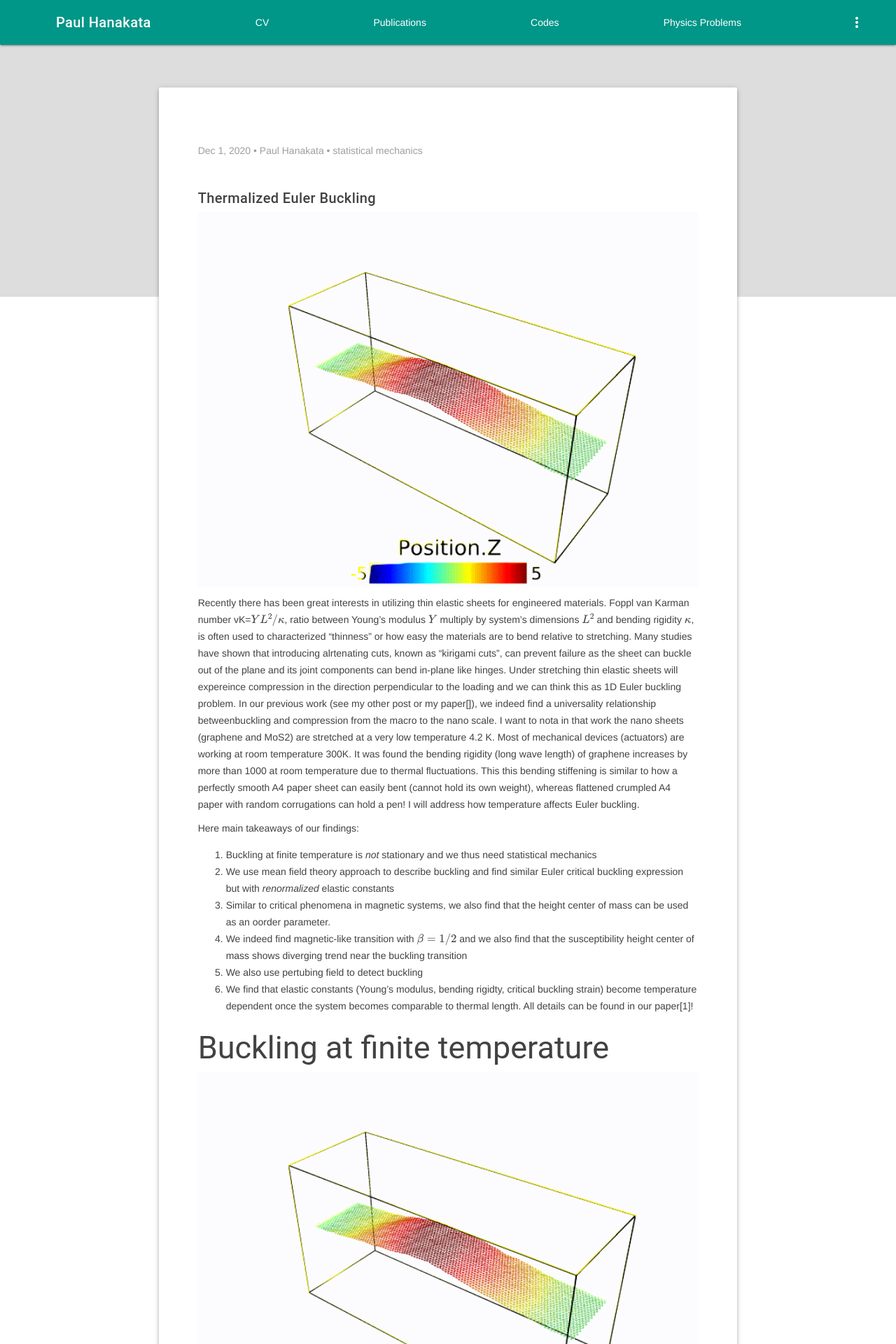
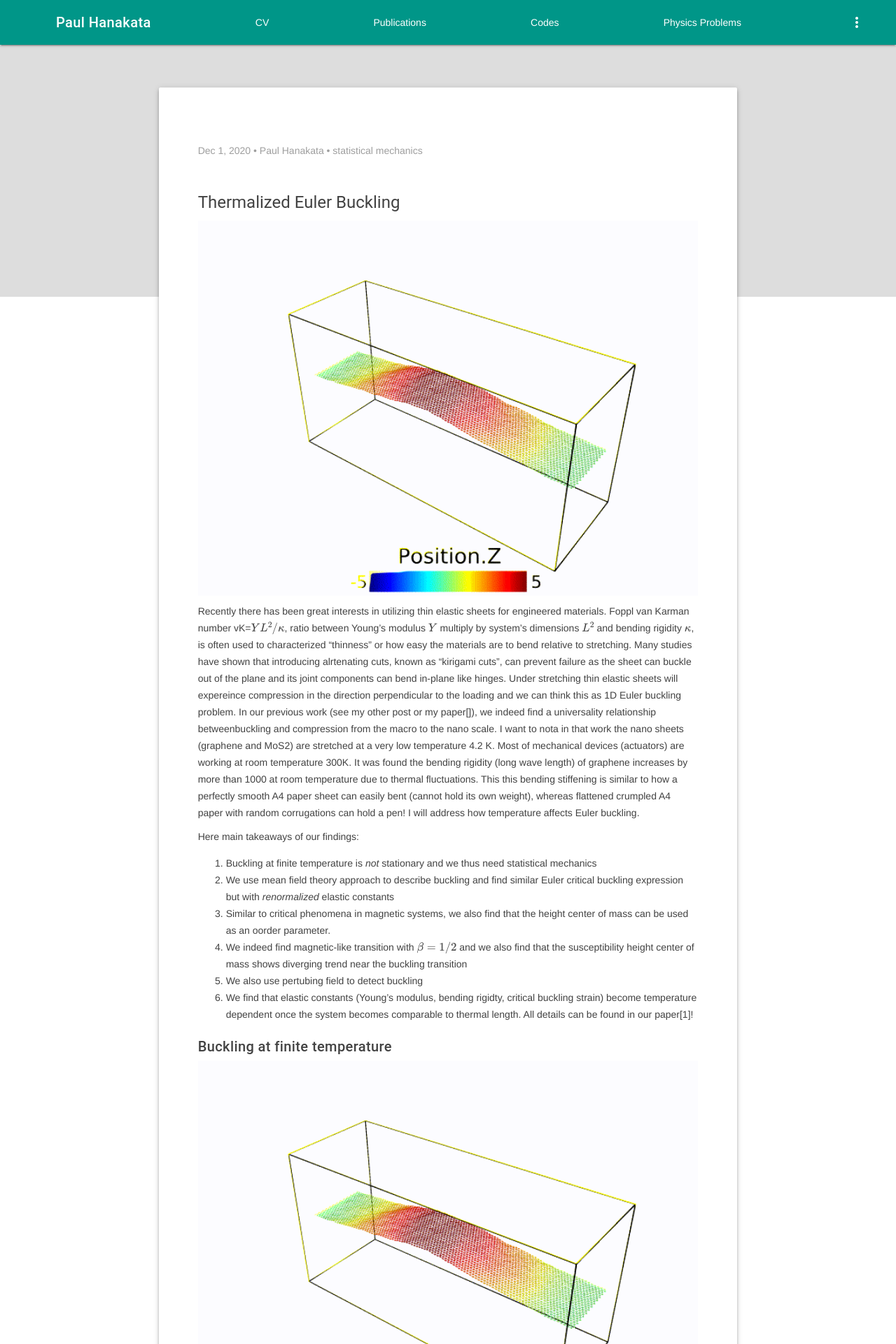
Before and after one commit to phanakata/phanakata.github.io, a Jekyll site: the page built from _posts/2020-12-01-thermalized-buckling.markdown, in a window 1280 px wide. Shown: the top 1920 px of the page at 70% size. Built offline with Jekyll 4.4.1, drawn with Linux system fonts in a browser that asks for light colours; formulas are drawn with MathJax 3.

Commit message:
Fix errors

```diff
--- a/_posts/2020-12-01-thermalized-buckling.markdown
+++ b/_posts/2020-12-01-thermalized-buckling.markdown
@@ -6,7 +6,7 @@ categories: statistical mechanics
 image: /img/T0.05_buckled.gif
 author: Paul Hanakata
 ---
-##### Thermalized Euler Buckling
+#### Thermalized Euler Buckling
 <img src="/img/T0.05_buckled.gif" width="200" height="200" />
 
 Recently there has been great interests in utilizing thin elastic sheets for engineered materials. Foppl van Karman number vK=$YL^2/\kappa$, ratio between Young's modulus $Y$ multiply by system's dimensions $L^2$ and bending rigidity $\kappa$, is often used to characterized "thinness" or how easy the materials are to bend relative to stretching. Many studies have shown that introducing alrtenating cuts, known as "kirigami cuts", can prevent failure as the sheet can buckle out of the plane and its joint components can bend in-plane like hinges. Under stretching thin elastic sheets will expereince compression in the direction perpendicular to the loading and we can think this as 1D Euler buckling problem.  In our previous work (see my other post or my paper[]), we indeed find a universality relationship betweenbuckling and compression from the macro to the nano scale. I want to nota in that work the nano sheets (graphene and MoS2) are stretched at a very low temperature 4.2 K. Most of mechanical devices (actuators) are working at room temperature 300K. It was found the bending rigidity (long wave length) of graphene increases by more than 1000 at room temperature due to thermal fluctuations. This  this bending stiffening is similar to how a perfectly smooth A4 paper sheet can easily bent (cannot hold its own weight), whereas flattened crumpled A4 paper with random corrugations can hold a pen!    I will address how temperature affects Euler buckling.
@@ -20,12 +20,12 @@ Here main takeaways of our findings:
 6. We find that elastic constants (Young's modulus, bending rigidty, critical buckling strain) become temperature dependent once the system becomes comparable to thermal length.
 All details can be found in our paper[1]!
 
-## Buckling at finite temperature
+##### Buckling at finite temperature
 <img src="/img/T0.05_buckled.gif" width="200" height="200" />
 
-## Mean field theory
+#### Mean field theory
 
-## Universality in thermalized buckling transition
+#### Universality in thermalized buckling transition
 
 
 
```
